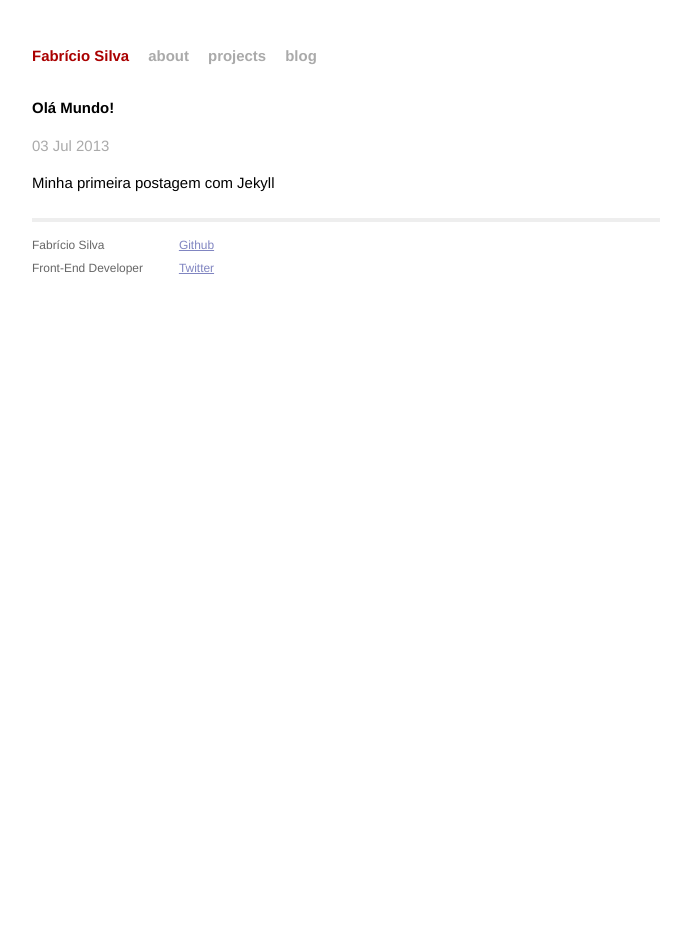
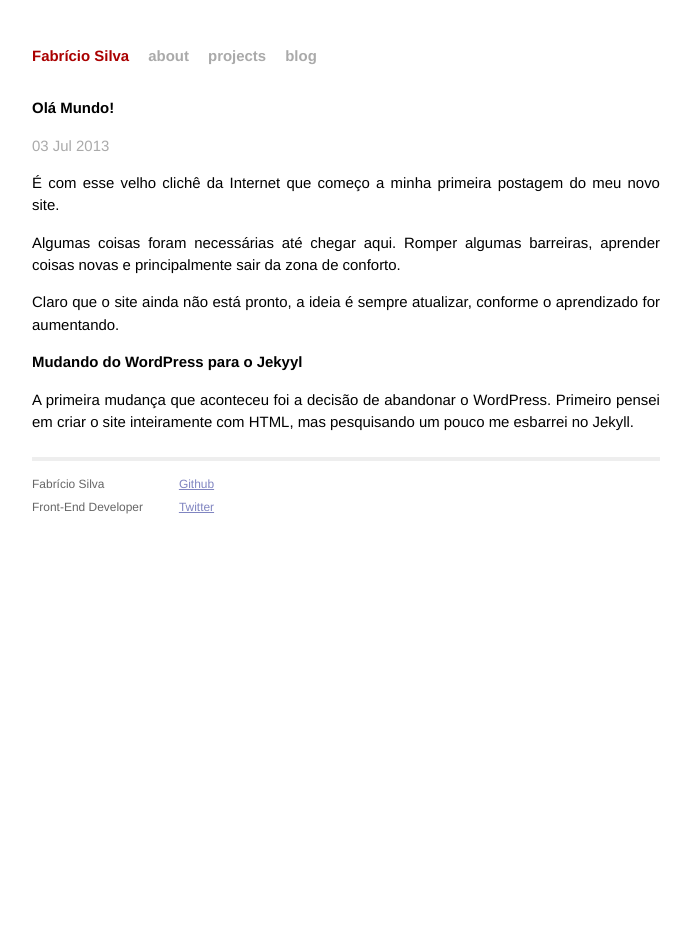
Before and after one commit to fabriciofmsilva/fabriciofmsilva.github.io, a Jekyll site: the page built from _posts/2013-07-03-ola-mundo.md, in a window 1280 px wide. Shown: the whole page, without its empty margins (294-985 px from the left). Built offline with Jekyll 4.4.1, drawn with Linux system fonts in a browser that asks for light colours; nearby versions of some CDN libraries.

Commit message:
Update post "Olá Mundo"

```diff
--- a/_posts/2013-07-03-ola-mundo.md
+++ b/_posts/2013-07-03-ola-mundo.md
@@ -3,7 +3,15 @@ layout: post
 title:  "Olá Mundo!"
 description: "Minha primeira postagem com Jekyll"
 date:   2013-07-03 23:12:23
-categories: jekyll update
+categories: blog
 ---
 
-Minha primeira postagem com Jekyll
+É com esse velho clichê da Internet que começo a minha primeira postagem do meu novo site.
+
+Algumas coisas foram necessárias até chegar aqui. Romper algumas barreiras, aprender coisas novas e principalmente sair da zona de conforto.
+
+Claro que o site ainda não está pronto, a ideia é sempre atualizar, conforme o aprendizado for aumentando.
+
+##Mudando do WordPress para o Jekyyl
+
+A primeira mudança que aconteceu foi a decisão de abandonar o WordPress. Primeiro pensei em criar o site inteiramente com HTML, mas pesquisando um pouco me esbarrei no Jekyll.
```
